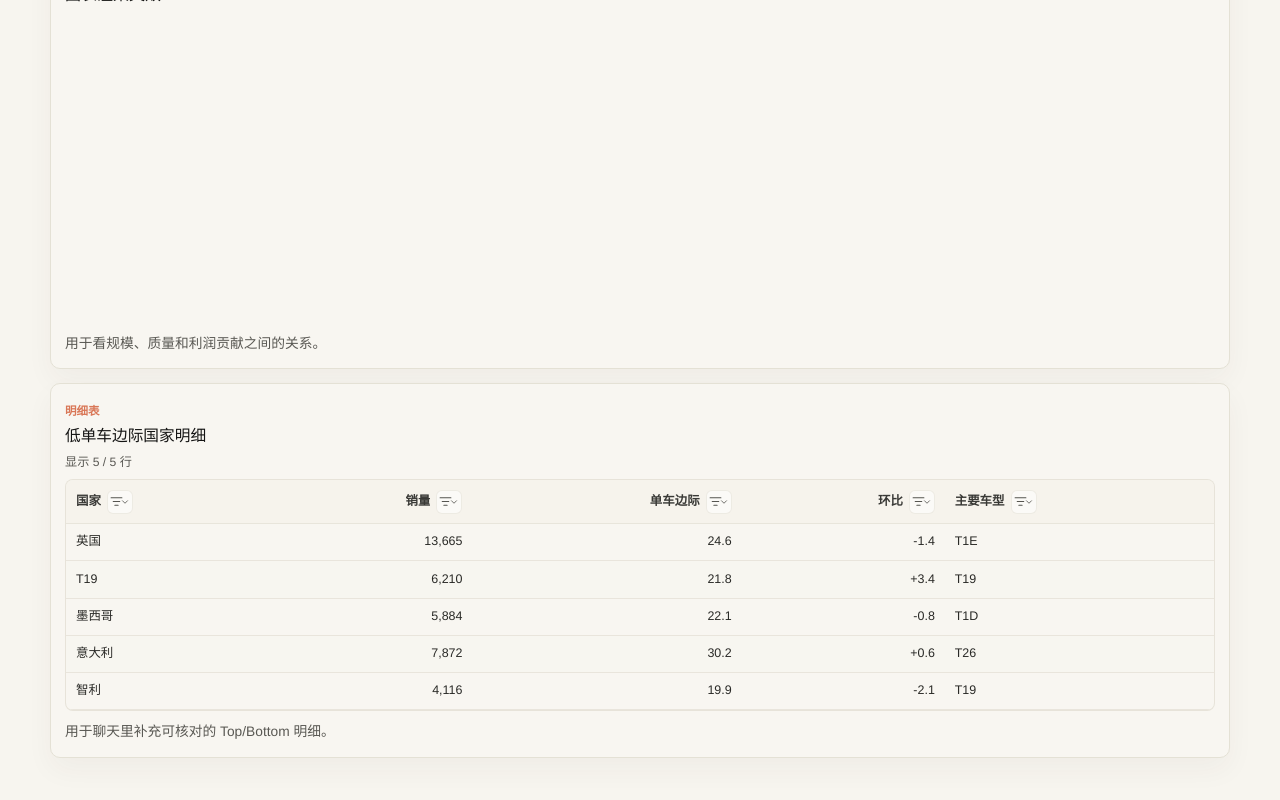
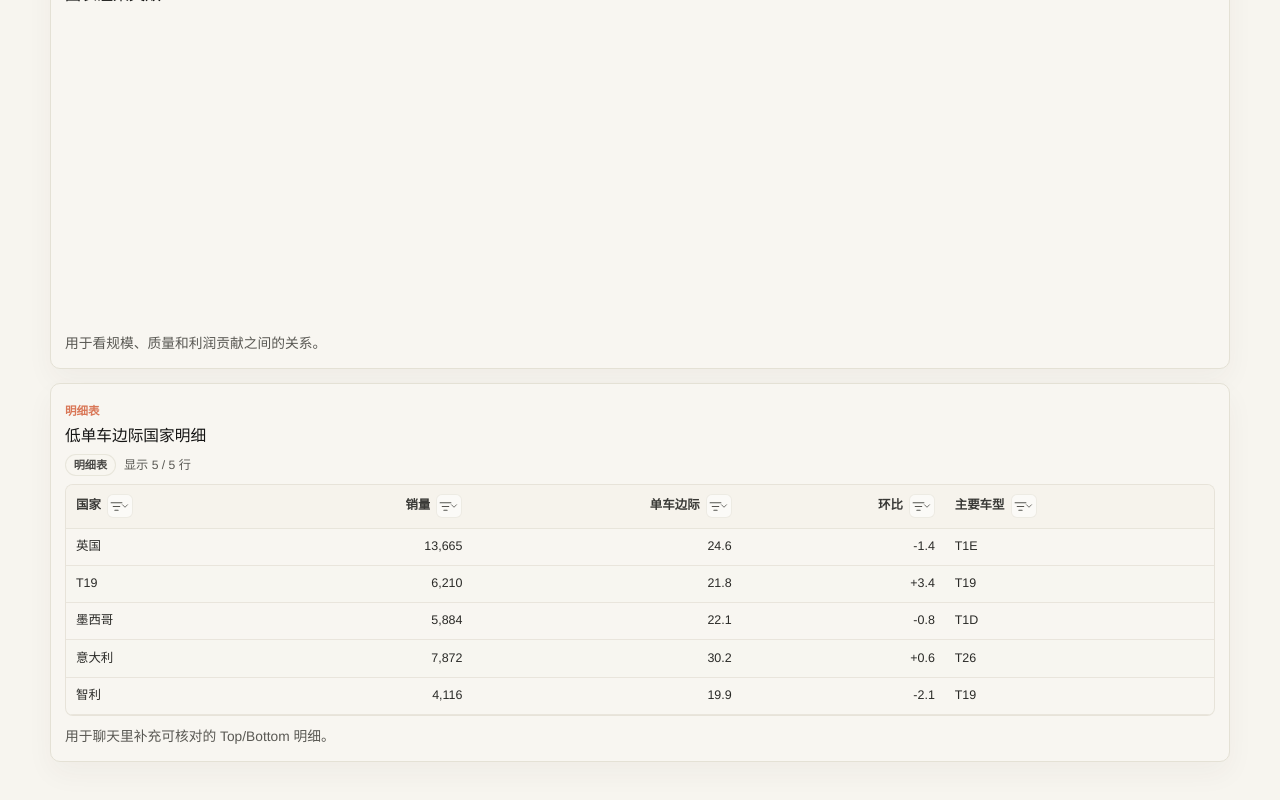
Before and after one commit to yinpengtao2002-ai/yinpengtao2002-ai.github.io, a Next.js app: page /finance/finance-ai-assistant/chart-demo in a window 1280 px wide. Shown: the part 3492-4292 px from the top of the page. Built offline with nearby package versions, Linux system fonts and the light colour scheme.

Commit message:
Improve finance AI tables and follow-up context

```diff
--- a/src/app/api/tools/finance-ai-assistant/route.ts
+++ b/src/app/api/tools/finance-ai-assistant/route.ts
@@ -20,8 +20,11 @@ import type {
   FinanceActionPlan,
   FinanceAIDataRequest,
   FinanceAIDataSelection,
+  FinanceFilter,
   FinanceRawWorkbook,
   FinanceSchema,
+  FinanceTableMeta,
+  FinanceTableVariant,
 } from "../../../../lib/finance-ai/types.ts";
 
 const API_ROUTE_PATH = "/api/tools/finance-ai-assistant";
@@ -36,6 +39,14 @@ const MAX_DIRECT_SERIES_ITEMS = 16;
 const MAX_DIRECT_HEATMAP_AXIS = 14;
 const MAX_DIRECT_TABLE_ROWS = 120;
 const MAX_DIRECT_TABLE_COLUMNS = 10;
+const DIRECT_TABLE_VARIANTS = new Set<FinanceTableVariant>([
+  "rank",
+  "comparison",
+  "budget_actual",
+  "attribution_detail",
+  "exception_list",
+  "generic",
+]);
 const DIRECT_SCENARIO_COMPARE_TOKENS = ["预算", "目标", "实际", "预测", "计划", "达成", "对比", "比一下", "比一比", "比较", "target", "budget", "actual", "forecast", "plan"];
 const DIRECT_SCENARIO_SERIES_TOKENS = ["实际", "预算", "目标", "预测", "计划", "actual", "budget", "target", "forecast", "plan"];
 
@@ -182,6 +193,27 @@ function normalizeFilterState(value: unknown): Record<string, string[]> {
   );
 }
 
+function normalizeStringList(value: unknown, maxItems = 12): string[] {
+  return Array.isArray(value)
+    ? value
+        .filter((item): item is string => typeof item === "string")
+        .map((item) => item.trim())
+        .filter(Boolean)
+        .slice(0, maxItems)
+    : [];
+}
+
+function normalizeFocusValues(value: unknown) {
+  return Array.isArray(value)
+    ? value.flatMap((focus) => {
+        const focusRecord = asRecord(focus);
+        return typeof focusRecord.dimension === "string" && typeof focusRecord.value === "string"
+          ? [{ dimension: focusRecord.dimension.trim(), value: focusRecord.value.trim() }]
+          : [];
+      }).filter((focus) => focus.dimension && focus.value).slice(0, 12)
+    : [];
+}
+
 function normalizeChatState(value: unknown): FinanceAIChatState {
   const state = asRecord(value);
   const recentQuestions = Array.isArray(state.recentQuestions)
@@ -211,23 +243,23 @@ function normalizeChatState(value: unknown): FinanceAIChatState {
           return [];
         }
 
-        const focusValues = Array.isArray(contextItem.focusValues)
-          ? contextItem.focusValues.flatMap((focus) => {
-              const focusRecord = asRecord(focus);
-              return typeof focusRecord.dimension === "string" && typeof focusRecord.value === "string"
-                ? [{ dimension: focusRecord.dimension.trim(), value: focusRecord.value.trim() }]
-                : [];
-            }).filter((focus) => focus.dimension && focus.value)
-          : [];
+        const focusValues = normalizeFocusValues(contextItem.focusValues);
+        const metrics = normalizeStringList(contextItem.metrics);
+        const periods = normalizeStringList(contextItem.periods);
 
         return [{
           type: contextItem.type.trim(),
           title: contextItem.title.trim(),
+          ...(typeof contextItem.chartKind === "string" && contextItem.chartKind.trim() ? { chartKind: contextItem.chartKind.trim() } : {}),
+          ...(typeof contextItem.tableVariant === "string" && contextItem.tableVariant.trim() ? { tableVariant: contextItem.tableVariant.trim() } : {}),
           ...(typeof contextItem.metric === "string" && contextItem.metric.trim() ? { metric: contextItem.metric.trim() } : {}),
+          ...(metrics.length > 0 ? { metrics } : {}),
           ...(typeof contextItem.dimension === "string" && contextItem.dimension.trim() ? { dimension: contextItem.dimension.trim() } : {}),
           ...(typeof contextItem.period === "string" && contextItem.period.trim() ? { period: contextItem.period.trim() } : {}),
+          ...(periods.length > 0 ? { periods } : {}),
           ...(typeof contextItem.fromPeriod === "string" && contextItem.fromPeriod.trim() ? { fromPeriod: contextItem.fromPeriod.trim() } : {}),
           ...(typeof contextItem.toPeriod === "string" && contextItem.toPeriod.trim() ? { toPeriod: contextItem.toPeriod.trim() } : {}),
+          ...(typeof contextItem.comparison === "string" && contextItem.comparison.trim() ? { comparison: contextItem.comparison.trim() } : {}),
           filters: normalizeFilterState(contextItem.filters),
           ...(focusValues.length > 0 ? { focusValues } : {}),
         }];
@@ -464,6 +496,31 @@ function normalizeTableCell(value: unknown): string | number | null {
   return String(value ?? "");
 }
 
+function normalizeTableVariant(value: unknown): FinanceTableVariant | undefined {
+  return typeof value === "string" && DIRECT_TABLE_VARIANTS.has(value as FinanceTableVariant)
+    ? value as FinanceTableVariant
+    : undefined;
+}
+
+function normalizeTableMeta(value: unknown): FinanceTableMeta | undefined {
+  const record = asRecord(value);
+  const metrics = normalizeStringList(record.metrics, 8);
+  const periods = normalizeStringList(record.periods, 8);
+  const focusValues = normalizeFocusValues(record.focusValues);
+  const filters = normalizeFilterState(record.filters) as FinanceFilter;
+  const meta: FinanceTableMeta = {
+    ...(typeof record.primaryDimension === "string" && record.primaryDimension.trim() ? { primaryDimension: record.primaryDimension.trim() } : {}),
+    ...(metrics.length > 0 ? { metrics } : {}),
+    ...(typeof record.period === "string" && record.period.trim() ? { period: record.period.trim() } : {}),
+    ...(periods.length > 0 ? { periods } : {}),
+    ...(typeof record.comparison === "string" && record.comparison.trim() ? { comparison: record.comparison.trim() } : {}),
+    ...(Object.keys(filters).length > 0 ? { filters } : {}),
+    ...(focusValues.length > 0 ? { focusValues } : {}),
+  };
+
+  return Object.keys(meta).length > 0 ? meta : undefined;
+}
+
 function normalizeDirectDetailTableChart(record: Record<string, unknown>): FinanceAIDirectDetailTableChart | null {
   const title = typeof record.title === "string" ? record.title.trim() : "";
   const columns = Array.isArray(record.columns)
@@ -484,6 +541,8 @@ function normalizeDirectDetailTableChart(record: Record<string, unknown>): Finan
   return {
     type: "detail_table",
     title,
+    ...(normalizeTableVariant(record.variant) ? { variant: normalizeTableVariant(record.variant) } : {}),
+    ...(normalizeTableMeta(record.meta) ? { meta: normalizeTableMeta(record.meta) } : {}),
     columns,
     rows,
     ...(typeof record.note === "string" && record.note.trim() ? { note: record.note.trim() } : {}),
--- a/src/app/tools/finance-ai-assistant/FinanceAIAssistantTool.tsx
+++ b/src/app/tools/finance-ai-assistant/FinanceAIAssistantTool.tsx
@@ -35,6 +35,8 @@ import type {
   FinanceRawWorkbookSheet,
   FinanceRow,
   FinanceSchema,
+  FinanceTableMeta,
+  FinanceTableVariant,
   WaterfallBridgeResult,
 } from "@/lib/finance-ai/types";
 import type { FinanceAIChatState } from "@/lib/finance-ai/context";
@@ -71,6 +73,7 @@ type ComputedModule = {
   title: string;
   request: FinanceActionModule;
   result: unknown;
+  chartSpec?: FinanceChartSpec;
 };
 
 type AnalysisContextItem = NonNullable<FinanceAIChatState["analysisContext"]>[number];
@@ -244,6 +247,14 @@ function getModuleTitle(module: FinanceActionModule, schema: FinanceSchema) {
   return `${getPeriodDisplayLabel(schema, module.period)} ${module.dimension}明细表`;
 }
 
+function buildTableFocusValues(dimension: string, labels: string[], limit = 6): FinanceTableMeta["focusValues"] {
+  return labels
+    .map((value) => String(value).trim())
+    .filter(Boolean)
+    .slice(0, limit)
+    .map((value) => ({ dimension, value }));
+}
+
 function buildBarRankDetailTable(title: string, result: BarRankResult): FinanceChartSpec | null {
   if (!result.allItems?.length || result.allItems.length <= result.visibleItemCount) {
     return null;
@@ -257,6 +268,15 @@ function buildBarRankDetailTable(title: string, result: BarRankResult): FinanceC
   return buildDirectChartSpec({
     type: "detail_table",
     title: `${title}完整明细`,
+    variant: hasMomComparison ? "comparison" : "rank",
+    meta: {
+      primaryDimension: result.dimension,
+      metrics: [result.metric],
+      ...(result.period ? { period: result.period } : {}),
+      ...(result.comparison ? { comparison: result.comparison } : {}),
+      filters: result.filters,
+      focusValues: buildTableFocusValues(result.dimension, result.allItems.map((item) => item.label)),
+    },
     columns,
     rows: result.allItems.map((item, index) => {
       if (!hasMomComparison) {
@@ -708,9 +728,36 @@ function buildDetailTablePlanChart(rows: FinanceRow[], schema: FinanceSchema, mo
     }
   }
 
+  const inferTableVariant = (): FinanceTableVariant => {
+    const context = `${title} ${module.dimension} ${module.metrics.join(" ")} ${Object.keys(module.filters ?? {}).join(" ")}`;
+    if (/预算|目标|实际|预测|计划|达成|口径/.test(context)) {
+      return "budget_actual";
+    }
+    if (/归因|贡献|拆解|结构效应|费率效应|影响/.test(context)) {
+      return "attribution_detail";
+    }
+    if (/异常|下降|减少|拖累|最低|最少|倒数|坏|差/.test(context)) {
+      return "exception_list";
+    }
+    if (module.comparison === "mom") {
+      return "comparison";
+    }
+    return "generic";
+  };
+
   return buildDirectChartSpec({
     type: "detail_table",
     title,
+    variant: inferTableVariant(),
+    meta: {
+      primaryDimension: module.dimension,
+      metrics: module.metrics,
+      period: module.period,
+      periods: previousPeriod ? [previousPeriod.key, module.period] : [module.period],
+      ...(module.comparison ? { comparison: module.comparison } : {}),
+      ...(module.filters ? { filters: module.filters } : {}),
+      focusValues: buildTableFocusValues(module.dimension, labels),
+    },
     columns,
     rows: rowsData,
     note: "按用户要求列出可核对的维度明细。",
@@ -768,7 +815,7 @@ function executeFinancePlan(
     if (module.type === "trend_chart") {
       const result = buildTrendSeries(rows, schema, module);
       const spec = buildChartSpec({ type: "trend_chart", title, result });
-      computedModules.push({ type: "trend_chart", title, request: module, result });
+      computedModules.push({ type: "trend_chart", title, request: module, result, chartSpec: spec });
       chartCards.push({ id: `chart-${Date.now()}-${index}`, title, spec, note: spec.note });
       return;
     }
@@ -776,9 +823,9 @@ function executeFinancePlan(
     if (module.type === "bar_rank") {
       const result = buildBarRank(rows, schema, module);
       const spec = buildBarRankComparisonChart(title, result) ?? buildChartSpec({ type: "bar_rank", title, result });
-      computedModules.push({ type: "bar_rank", title, request: module, result });
+      const detailSpec = buildBarRankDetailTable(title, result);
+      computedModules.push({ type: "bar_rank", title, request: module, result, chartSpec: detailSpec ?? spec });
       chartCards.push({ id: `chart-${Date.now()}-${index}`, title, spec, note: spec.note });
-      const detailSpec = buildBarRankDetailTable(title, result);
       if (detailSpec) {
         chartCards.push({
           id: `chart-${Date.now()}-${index}-detail-table`,
@@ -793,14 +840,14 @@ function executeFinancePlan(
     if (module.type === "waterfall_bridge") {
       const result = buildWaterfallBridge(rows, schema, module);
       const spec = buildChartSpec({ type: "waterfall_bridge", title, result });
-      computedModules.push({ type: "waterfall_bridge", title, request: module, result });
+      computedModules.push({ type: "waterfall_bridge", title, request: module, result, chartSpec: spec });
       chartCards.push({ id: `chart-${Date.now()}-${index}`, title, spec, note: spec.note });
       return;
     }
 
     const expanded = buildExpandedPlanChart(rows, schema, module, title);
     if (expanded) {
-      computedModules.push({ type: module.type, title, request: module, result: expanded.result });
+      computedModules.push({ type: module.type, title, request: module, result: expanded.result, chartSpec: expanded.spec });
       chartCards.push({ id: `chart-${Date.now()}-${index}`, title, spec: expanded.spec, note: expanded.spec.note });
     }
   });
@@ -865,6 +912,16 @@ function getRequestMetric(request: FinanceActionModule) {
   return undefined;
 }
 
+function getRequestMetrics(request: FinanceActionModule) {
+  if (request.type === "detail_table") {
+    return request.metrics;
+  }
+
+  const metric = getRequestMetric(request);
+
+  return metric ? [metric] : [];
+}
+
 function getRequestDimension(request: FinanceActionModule) {
   const record = request as Record<string, unknown>;
 
@@ -881,11 +938,39 @@ function getRequestPeriod(request: FinanceActionModule) {
   return typeof record.period === "string" ? record.period : undefined;
 }
 
+function getRequestPeriods(request: FinanceActionModule, chartSpec?: FinanceChartSpec) {
+  const tablePeriods = chartSpec?.tableMeta?.periods;
+  if (tablePeriods?.length) {
+    return tablePeriods;
+  }
+
+  const period = getRequestPeriod(request);
+  const record = request as Record<string, unknown>;
+  const periods = [
+    typeof record.fromPeriod === "string" ? record.fromPeriod : undefined,
+    typeof record.toPeriod === "string" ? record.toPeriod : undefined,
+    period,
+  ].filter((value): value is string => Boolean(value));
+
+  return Array.from(new Set(periods));
+}
+
 function getRequestFilters(request: FinanceActionModule) {
   return "filters" in request ? request.filters : undefined;
 }
 
+function getRequestComparison(request: FinanceActionModule) {
+  const record = request as Record<string, unknown>;
+
+  return typeof record.comparison === "string" ? record.comparison : undefined;
+}
+
 function getModuleFocusValues(module: ComputedModule): AnalysisContextItem["focusValues"] {
+  const tableFocusValues = module.chartSpec?.tableMeta?.focusValues;
+  if (tableFocusValues?.length) {
+    return tableFocusValues;
+  }
+
   const requestDimension = getRequestDimension(module.request);
   const filterFocusValues = Object.entries(getRequestFilters(module.request) ?? {})
     .flatMap(([dimension, values]) => values.slice(0, 4).map((value) => ({ dimension, value })));
@@ -916,16 +1001,28 @@ function getModuleFocusValues(module: ComputedModule): AnalysisContextItem["focu
 function buildAnalysisContext(computedModules: ComputedModule[]): NonNullable<FinanceAIChatState["analysisContext"]> {
   return computedModules.map((module) => {
     const request = module.request as Record<string, unknown>;
+    const chartSpec = module.chartSpec;
+    const metrics = chartSpec?.tableMeta?.metrics?.length
+      ? chartSpec.tableMeta.metrics
+      : getRequestMetrics(module.request);
+    const periods = getRequestPeriods(module.request, chartSpec);
+    const comparison = chartSpec?.tableMeta?.comparison ?? getRequestComparison(module.request);
+    const filters = chartSpec?.tableMeta?.filters ?? getRequestFilters(module.request);
 
     return {
       type: module.type,
+      ...(chartSpec?.kind ? { chartKind: chartSpec.kind } : {}),
       title: module.title,
+      ...(chartSpec?.tableVariant ? { tableVariant: chartSpec.tableVariant } : {}),
       ...(getRequestMetric(module.request) ? { metric: getRequestMetric(module.request) } : {}),
-      ...(getRequestDimension(module.request) ? { dimension: getRequestDimension(module.request) } : {}),
+      ...(metrics.length ? { metrics } : {}),
+      ...(chartSpec?.tableMeta?.primaryDimension ? { dimension: chartSpec.tableMeta.primaryDimension } : getRequestDimension(module.request) ? { dimension: getRequestDimension(module.request) } : {}),
       ...(getRequestPeriod(module.request) ? { period: getRequestPeriod(module.request) } : {}),
+      ...(periods.length ? { periods } : {}),
       ...(typeof request.fromPeriod === "string" ? { fromPeriod: request.fromPeriod } : {}),
       ...(typeof request.toPeriod === "string" ? { toPeriod: request.toPeriod } : {}),
-      ...(getRequestFilters(module.request) ? { filters: getRequestFilters(module.request) } : {}),
+      ...(comparison ? { comparison } : {}),
+      ...(filters ? { filters } : {}),
       focusValues: getModuleFocusValues(module),
     };
   });
--- a/src/components/finance/FinanceAIDetailTable.tsx
+++ b/src/components/finance/FinanceAIDetailTable.tsx
@@ -95,6 +95,30 @@ function getFilterMenuPosition(trigger: HTMLButtonElement) {
     : Math.max(12, rect.top - estimatedHeight - 8);
 
   return { left, top, width };
+}
+
+function getTableVariantLabel(variant: FinanceChartSpec["tableVariant"]) {
+  if (variant === "rank") {
+    return "排名表";
+  }
+
+  if (variant === "comparison") {
+    return "对比表";
+  }
+
+  if (variant === "budget_actual") {
+    return "预算实际表";
+  }
+
+  if (variant === "attribution_detail") {
+    return "归因明细";
+  }
+
+  if (variant === "exception_list") {
+    return "异常清单";
+  }
+
+  return "明细表";
 }
 
 export default function FinanceAIDetailTable({ spec }: { spec: FinanceChartSpec }) {
@@ -216,9 +240,12 @@ export default function FinanceAIDetailTable({ spec }: { spec: FinanceChartSpec
   return (
     <div className="finance-ai-detail-table-panel" ref={panelRef}>
       <div className="finance-ai-detail-table-count">
-        <span>
-          显示 {filteredRows.length.toLocaleString("zh-CN")} / {rows.length.toLocaleString("zh-CN")} 行
-          {activeFilterCount ? ` · ${activeFilterCount} 个筛选` : ""}
+        <span className="finance-ai-detail-table-status">
+          <span className="finance-ai-detail-table-kind">{getTableVariantLabel(spec.tableVariant)}</span>
+          <span>
+            显示 {filteredRows.length.toLocaleString("zh-CN")} / {rows.length.toLocaleString("zh-CN")} 行
+            {activeFilterCount ? ` · ${activeFilterCount} 个筛选` : ""}
+          </span>
         </span>
         {activeFilterCount ? (
           <button type="button" onClick={() => setAppliedFilters({})}>
--- a/src/lib/finance-ai/charts.ts
+++ b/src/lib/finance-ai/charts.ts
@@ -973,5 +973,7 @@ function buildDirectDetailTableChartSpec(input: FinanceAIDirectDetailTableChart)
     },
     config: baseConfig,
     note: input.note || "AI 基于上传底稿生成可核对明细，前端按表格协议渲染。",
+    tableVariant: input.variant ?? "generic",
+    tableMeta: input.meta,
   };
 }
--- a/src/lib/finance-ai/context.ts
+++ b/src/lib/finance-ai/context.ts
@@ -8,12 +8,17 @@ export type FinanceAIChatState = {
   chartHistory?: Array<{ type: string; title: string }>;
   analysisContext?: Array<{
     type: string;
+    chartKind?: string;
     title: string;
+    tableVariant?: string;
     metric?: string;
+    metrics?: string[];
     dimension?: string;
     period?: string;
+    periods?: string[];
     fromPeriod?: string;
     toPeriod?: string;
+    comparison?: string;
     filters?: Record<string, string[]>;
     focusValues?: Array<{ dimension: string; value: string }>;
   }>;
@@ -70,7 +75,7 @@ const DIRECT_CHART_PROTOCOL_LINES = [
   "6. percent_stacked_bar: {type,title,xLabel,yLabel,series:[{name,items:[{label,value}]}],note}",
   "7. heatmap: {type,title,xLabels,yLabels,values,note}",
   "8. scatter_bubble: {type,title,xLabel,yLabel,items:[{label,x,y,size}],note}",
-  "9. detail_table: {type,title,columns,rows,note}，适合承接用户要求全量列出的明细，最多约 120 行；表格至少 4 列，优先包含关键维度、当前值、对比值、变化值、变化率、占比或口径，不要只返回一两列",
+  "9. detail_table: {type,title,variant,meta,columns,rows,note}，variant 可用 rank、comparison、budget_actual、attribution_detail、exception_list、generic；meta 可写 primaryDimension、metrics、period、periods、comparison、filters、focusValues；适合承接用户要求全量列出的明细，最多约 120 行；表格至少 4 列，优先包含关键维度、当前值、对比值、变化值、变化率、占比或口径，不要只返回一两列",
   "单点纯数字不要生成图表卡，直接写在 answer 文字里。",
   "预算、目标、实际、预测、计划、达成率或同一指标不同口径的对比，必须用 grouped_bar；不要用 stacked_bar 或 percent_stacked_bar，因为这些口径不能相加。",
 ];
@@ -130,12 +135,17 @@ function compactFilters(filters: Record<string, string[]> | undefined) {
 function compactAnalysisContext(items: NonNullable<FinanceAIChatState["analysisContext"]>) {
   return JSON.stringify(items.slice(-MAX_ANALYSIS_CONTEXT_ITEMS).map((item) => ({
     type: truncateText(item.type, 40),
+    ...(item.chartKind ? { chartKind: truncateText(item.chartKind, 40) } : {}),
     title: truncateText(item.title, 80),
+    ...(item.tableVariant ? { tableVariant: truncateText(item.tableVariant, 40) } : {}),
     ...(item.metric ? { metric: truncateText(item.metric, 60) } : {}),
+    ...(item.metrics?.length ? { metrics: item.metrics.slice(0, 8).map((metric) => truncateText(metric, 60)) } : {}),
     ...(item.dimension ? { dimension: truncateText(item.dimension, 60) } : {}),
     ...(item.period ? { period: truncateText(item.period, 40) } : {}),
+    ...(item.periods?.length ? { periods: item.periods.slice(0, 8).map((period) => truncateText(period, 40)) } : {}),
     ...(item.fromPeriod ? { fromPeriod: truncateText(item.fromPeriod, 40) } : {}),
     ...(item.toPeriod ? { toPeriod: truncateText(item.toPeriod, 40) } : {}),
+    ...(item.comparison ? { comparison: truncateText(item.comparison, 40) } : {}),
     ...(item.filters ? { filters: compactFilters(item.filters) } : {}),
     ...(item.focusValues?.length ? {
       focusValues: item.focusValues.slice(0, MAX_FOCUS_VALUES).map((focus) => ({
@@ -351,6 +361,8 @@ export function buildFinanceAIPlanningContext(
     "用户说“维度成员 + 维度字段”（如 MBT大区）并追问自身、内部、构成、下面有哪些时，把该成员写入 filters，并把 dimension 切到下一层可用维度（如 国家或车型）。",
     "用户只给出维度成员简称但没有说明维度时，不要强行猜成品牌、车型或大区；无法从上下文唯一确定时，应让用户补充它到底属于哪个维度。",
     "最近助手结论和最近计算模块只用于理解“它、其中、这个、刚才那个”等指代；每一轮仍然要围绕当前上传底稿重新规划可计算模块。",
+    "如果用户说这张表、这个表、上张表、表里的这些、刚才这些国家或继续问为什么，优先从最近计算模块的 tableVariant、metrics、periods、comparison、filters、focusValues 解析指代。",
+    "解析追问时可继承刚才的指标 metrics、期间 periods、对比 comparison、维度 dimension、筛选 filters 和表格焦点 focusValues；但不要只围绕上一轮可见表格或可见图表回答。",
     "不要因为上一轮结果没包含某个切片，就输出会导致解释阶段说看不到结果的计划；需要的切片应在本轮用 filters、dimension、metric 重新计算。",
     ...UNIT_ASSUMPTION_RULE_LINES,
     ...PERIOD_LABEL_RULE_LINES,
```
Also changed, not shown: src/lib/finance-ai/types.ts (+22 -0 lines), src/app/globals.css, 2 other files (tests, documents, lock files or other folders).
